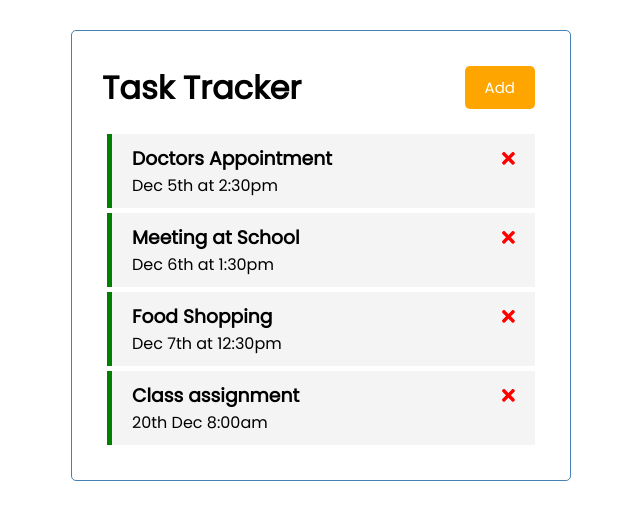
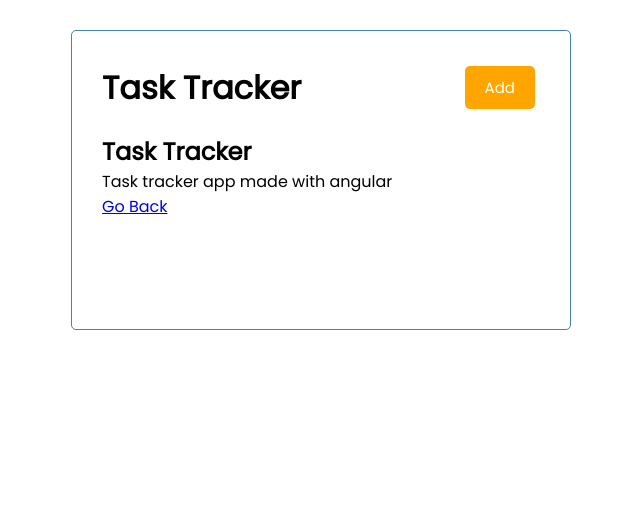
Before and after one commit to Susan56789/Angular-Intro, an Angular app: page /about in a window 1280 px wide. Shown: the top 520 px of the page, without its empty margins (319-959 px from the left). Built offline with nearby package versions, Linux system fonts and the light colour scheme; data requests are answered from the project's data file.

Commit message:
navigation using angular router

```diff
--- a/src/app/app.component.html
+++ b/src/app/app.component.html
@@ -1,4 +1,4 @@
 <div class='container'>
     <app-header></app-header>
-    <app-tasks></app-tasks>
+    <router-outlet></router-outlet>
 </div>
--- a/src/app/app.module.ts
+++ b/src/app/app.module.ts
@@ -10,6 +10,14 @@ import { FontAwesomeModule } from '@fortawesome/angular-fontawesome';
 import { HttpClientModule } from '@angular/common/http';
 import { AddTaskComponent } from './components/add-task/add-task.component';
 import { FormsModule } from '@angular/forms';
+import { RouterModule, Routes } from '@angular/router';
+import { AboutComponent } from './components/about/about.component';
+
+const appRoutes: Routes =[
+  {path:'', component:TasksComponent},
+  {path:'about', component:AboutComponent}
+]
+
 @NgModule({
   declarations: [
     AppComponent,
@@ -17,13 +25,15 @@ import { FormsModule } from '@angular/forms';
     ButtonComponent,
     TasksComponent,
     TaskItemComponent,
-    AddTaskComponent
+    AddTaskComponent,
+    AboutComponent
   ],
   imports: [
     BrowserModule,
     FontAwesomeModule,
     HttpClientModule,
-    FormsModule
+    FormsModule,
+    RouterModule.forRoot(appRoutes, {enableTracing: true})
   ],
   providers: [],
   bootstrap: [AppComponent]
--- /dev/null
+++ b/src/app/components/about/about.component.html
@@ -0,0 +1,6 @@
+<div>
+    <h2>Task Tracker</h2>
+    <p>Task tracker app made with angular</p>
+
+<a routerLink="/">Go Back</a>
+</div>
--- /dev/null
+++ b/src/app/components/about/about.component.ts
@@ -0,0 +1,15 @@
+import { Component, OnInit } from '@angular/core';
+
+@Component({
+  selector: 'app-about',
+  templateUrl: './about.component.html',
+  styleUrls: ['./about.component.css']
+})
+export class AboutComponent implements OnInit {
+
+  constructor() { }
+
+  ngOnInit(): void {
+  }
+
+}
```
Also changed, not shown: src/app/components/about/about.component.css (added), 1 other file (tests, documents, lock files or other folders).
